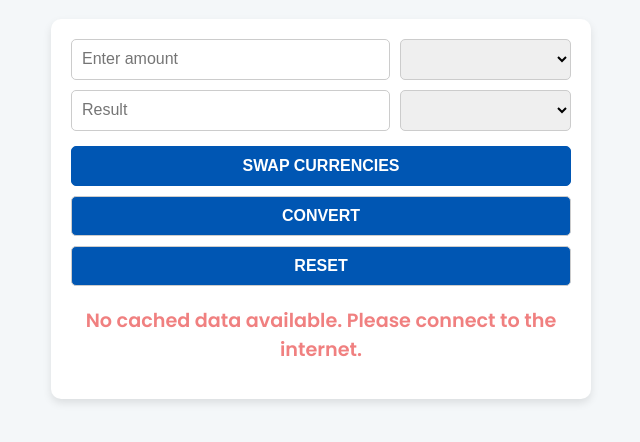
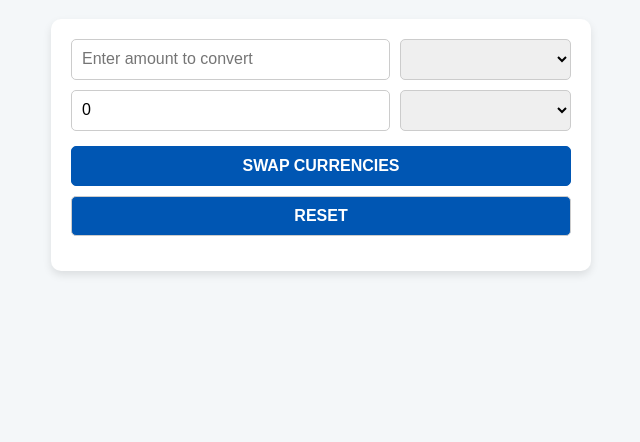
Before and after one commit to andricolae/currency, a plain HTML site: page index.html in a window 1280 px wide. Both pictures are taken after a click on the button "SWAP CURRENCIES". Shown: the part 92-534 px from the top of the page, without its empty margins (319-959 px from the left). Drawn offline with Linux system fonts and the light colour scheme; no server answers.

Commit message:
redesign and UX done

```diff
--- a/index.css
+++ b/index.css
@@ -93,6 +93,18 @@ input:focus, select:focus, button:focus {
     text-align: center;
 }
 
+.conversion-container {
+    display: flex;
+    flex-direction: column;
+    gap: 10px;
+    width: 100%;
+}
+
+.row {
+    display: flex;
+    gap: 10px;
+}
+
 .input-currency-row {
     display: flex;
     justify-content: space-between;
@@ -128,6 +140,14 @@ input:focus, select:focus, button:focus {
     display: none;
 }
 
+#amount, #result {
+    flex: 2;
+}
+
+#fromCurrency, #toCurrency {
+    flex: 1;
+}
+
 /***************
     MEDIA
 ****************/
@@ -159,23 +179,3 @@ input:focus, select:focus, button:focus {
         font-size: 1.5rem;
     }
 }
-
-.conversion-container {
-    display: flex;
-    flex-direction: column;
-    gap: 10px;
-    width: 100%;
-}
-
-.row {
-    display: flex;
-    gap: 10px;
-}
-
-#amount, #result {
-    flex: 2;
-}
-
-#fromCurrency, #toCurrency {
-    flex: 1;
-}
--- a/index.html
+++ b/index.html
@@ -15,19 +15,18 @@
 
         <div class="conversion-container">
             <div class="row">
-                <input type="number" id="amount" placeholder="Enter amount">
+                <input type="number" id="amount" placeholder="Enter amount to convert">
                 <select id="fromCurrency"></select>
             </div>
 
             <div class="row">
-                <input type="text" id="result" placeholder="Result" readonly>
+                <input type="text" id="result" placeholder="Here come's the answer" readonly>
                 <select id="toCurrency"></select>
             </div>
         </div>
 
         <div class="action-section">
             <button onclick="swapCurrencies()">SWAP CURRENCIES</button>
-            <button id="convert" onclick="convertCurrency()">CONVERT</button>
             <button onclick="resetFields()">RESET</button>
 
             <div class="error-message" id="errorMessage"></div>
--- a/index.js
+++ b/index.js
@@ -3,6 +3,14 @@ const apiUrlLatest = `https://v6.exchangerate-api.com/v6/${apiKey}/latest/`;
 const apiUrlCodes = 'https://v6.exchangerate-api.com/v6/${apiKey}/codes/';
 
 let exchangeRates = {};
+const amountInput = document.getElementById('amount');
+const fromCurrencySelect = document.getElementById('fromCurrency');
+const toCurrencySelect = document.getElementById('toCurrency');
+const resultInput = document.getElementById('result');
+
+amountInput.addEventListener('input', convertCurrency);
+fromCurrencySelect.addEventListener('change', convertCurrency);
+toCurrencySelect.addEventListener('change', convertCurrency);
 
 /********************
     ERROR HANDLING
@@ -16,9 +24,6 @@ function showError(message) {
 function hideError() {
     const errorMessage = document.getElementById('errorMessage');
     errorMessage.style.display = 'none';
-}
-function disableButton(disable) {
-    document.getElementById('convert').disabled = disable;
 }
 
 /*****************
@@ -135,16 +140,17 @@ document.getElementById('amount').addEventListener('keypress', function(event) {
  *****************/
 
 function convertCurrency() {
-    const amount = parseFloat(document.getElementById('amount').value);
-    const fromCurrency = document.getElementById('fromCurrency').value;
-    const toCurrency = document.getElementById('toCurrency').value;
-    const resultInput = document.getElementById("result");
+    const amount = parseFloat(amountInput.value);
+    const fromCurrency = fromCurrencySelect.value;
+    const toCurrency = toCurrencySelect.value;
 
     if (amount > 0 && exchangeRates[fromCurrency] && exchangeRates[toCurrency]) {
         const convertedAmount = (amount / exchangeRates[fromCurrency]) * exchangeRates[toCurrency];
         resultInput.value = convertedAmount.toFixed(2);
         document.getElementById('copy').style.display = 'block';
-
+    } else if (amount == 0 || isNaN(amount)){
+        resultInput.value = 0;
+        hideError();
     } else {
         showError("Invalid amount or currencies.");
     }
@@ -157,15 +163,16 @@ function convertCurrency() {
     function copyResult() {
         const resultInput = document.getElementById('result');
         const from = document.getElementById('fromCurrency');
-        const textToCopy = resultInput.value + " " + from.value;
+        let textToCopy = resultInput.value;
 
-        if (!textToCopy || textToCopy === '') {
+        if (!textToCopy || textToCopy === '' || textToCopy === '0') {
             showError("⚠ NOTHING TO COPY");
             setTimeout(() => {
                 hideError();
             }, 2000);
             return;
         }
+        textToCopy = resultInput.value + " " + from.value;
 
         const tempTextArea = document.createElement('textarea');
         tempTextArea.value = textToCopy.trim();
@@ -192,6 +199,8 @@ function swapCurrencies() {
     const temp = fromCurrencyDropdown.value;
     fromCurrencyDropdown.value = toCurrencyDropdown.value;
     toCurrencyDropdown.value = temp;
+
+    convertCurrency();
 }
 
 /*****************
@@ -199,7 +208,7 @@ function swapCurrencies() {
  *****************/
 
 function resetFields() {
-    document.getElementById('amount').value = "Enter the amount to convert";
+    document.getElementById('amount').value = "Enter amount to convert";
     document.getElementById('result').value = "Here come's the answer";
     document.getElementById('fromCurrency').value = 'RON';
     document.getElementById('toCurrency').value = 'RON';
```
